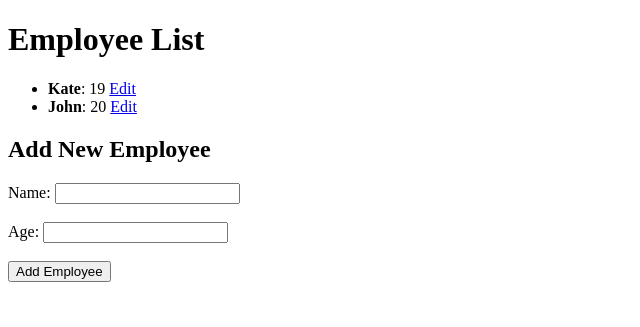
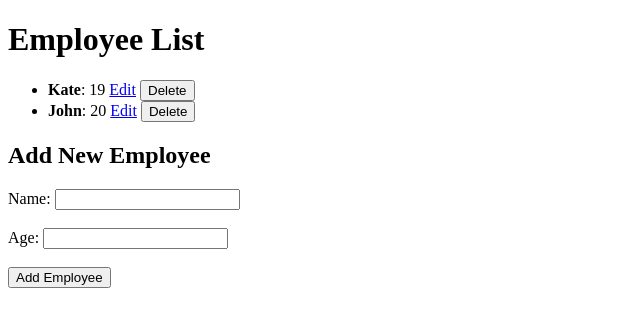
Before and after one commit to ostrrovska/ski_resort, a Flask app: page / in a window 1280 px wide. Shown: the top 327 px of the page, without its empty margins (0-640 px from the left). Run offline with Flask 3, Linux system fonts and the light colour scheme.

Commit message:
Test delete functionality

```diff
--- a/controllers/employee_controller.py
+++ b/controllers/employee_controller.py
@@ -28,3 +28,8 @@ def update(name):
     if age:
         employee_service.update(name, age)
     return redirect(url_for('employee.list_employees'))
+
+@employee_controller.route('/delete/<string:name>', methods = ['POST'])
+def delete(name):
+    employee_service.delete(name)
+    return redirect(url_for('employee.list_employees'))
--- a/services/employee_service.py
+++ b/services/employee_service.py
@@ -24,3 +24,10 @@ class EmployeeService:
             employee.age = age
             return True
         return False
+
+    def delete(self, name):
+        employee = self.get_by_name(name)
+        if employee:
+            self._employees.remove(employee)
+            return True
+        return False
--- a/templates/employees.html
+++ b/templates/employees.html
@@ -12,6 +12,10 @@
                 <li>
                     <strong>{{ employee.name }}</strong>: {{ employee.age }}
                     <a href="{{ url_for('employee.edit_employee', name=employee.name) }}">Edit</a>
+
+                    <form action="{{ url_for('employee.delete', name=employee.name) }}" method="POST" style="display: inline;">
+                    <button type="submit">Delete</button>
+                    </form>
                 </li>
             {% endfor %}
         </ul>
```
